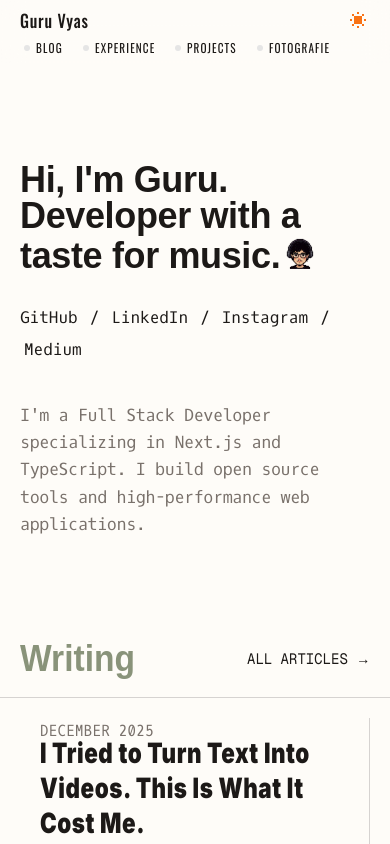
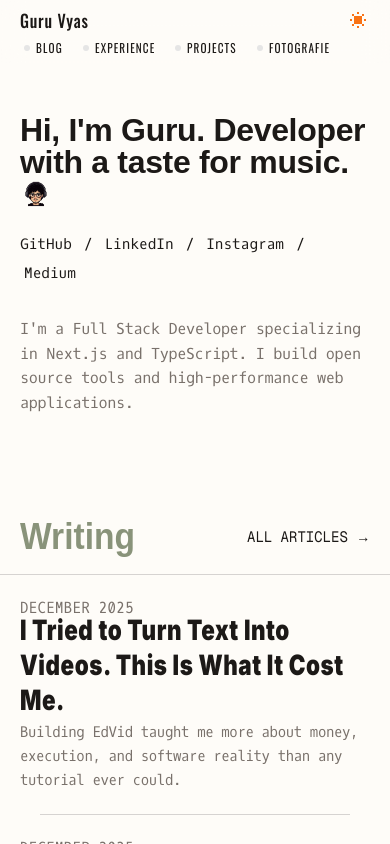
Before and after one commit to wakeupguruu/portfolio, a Next.js app: page / in a window 390 px wide. Shown: the top 844 px of the page. Built offline with nearby package versions, Linux system fonts and the light colour scheme; a web font is replaced by a local one.

Commit message:
Optimize Homepage for mobile: Typography, Padding, and Scroll adjustments

```diff
--- a/app/page.tsx
+++ b/app/page.tsx
@@ -43,9 +43,9 @@ export default function Home() {
 
 
       {/* Hero */}
-      <Section className="pt-24">
+      <Section className="pt-12 md:pt-24">
         <Container>
-          <h1 className="font-tasa text-4xl font-extrabold leading-none tracking-[-0.04em] text-[#1c1917] dark:text-[#ededed] sm:text-[3.4rem] max-w-4xl">
+          <h1 className="font-tasa text-[2rem] md:text-4xl sm:text-[3.4rem] font-extrabold leading-none tracking-[-0.04em] text-[#1c1917] dark:text-[#ededed] max-w-4xl">
             <span>Hi, I'm <Link href="/about" className="hover:underline underline-offset-4 decoration-2 decoration-accent transition-all">Guru</Link>. Developer with a taste for music.</span>
 
             <HeroAnimation className="align-bottom">
@@ -54,13 +54,13 @@ export default function Home() {
                 alt="Guru Character"
                 width={64}
                 height={64}
-                className="w-10 h-10 sm:w-16 sm:h-16 object-contain"
+                className="w-8 h-8 md:w-16 md:h-16 object-contain"
                 suppressHydrationWarning
               />
             </HeroAnimation>
           </h1>
 
-          <div className="mt-8 flex flex-wrap items-center gap-2 text-base font-oxygen text-muted-foreground">
+          <div className="mt-6 md:mt-8 flex flex-wrap items-center gap-2 text-[0.9rem] md:text-base font-oxygen text-muted-foreground">
             <a href="https://github.com/wakeupguruu" target="_blank" rel="noreferrer" className="px-1 -ml-1 transition-all duration-75 hover:bg-black hover:text-white! dark:hover:bg-white dark:hover:text-black! rounded-sm">GitHub</a>
             <span className="text-muted-foreground/40">/</span>
             <a href="https://www.linkedin.com/in/guru-vyas-16a0b82a7" target="_blank" rel="noreferrer" className="px-1 transition-all duration-75 hover:bg-black hover:text-white! dark:hover:bg-white dark:hover:text-black! rounded-sm">LinkedIn</a>
@@ -71,7 +71,7 @@ export default function Home() {
           </div>
 
           <p
-            className="mt-10 max-w-2xl tracking-tight text-[1.05rem] leading-relaxed font-oxygen"
+            className="mt-8 md:mt-10 max-w-2xl tracking-tight text-[0.95rem] md:text-[1.05rem] leading-relaxed font-oxygen"
             style={{ color: "var(--description-text)" }}
           >
             I'm a Full Stack Developer specializing in Next.js and TypeScript. I build open source tools and high-performance web applications.
@@ -106,12 +106,12 @@ export default function Home() {
                     const isLeft = i % 2 === 0;
                     const isFirstRow = i < 2;
 
-                    // Base classes: Reduced padding (px-5)
-                    let classes = "relative px-5 py-6 border-custom-separator";
+                    // Base classes: Reduced padding (px-0 on mobile, px-5 on sm)
+                    let classes = "relative px-0 sm:px-5 py-6 border-custom-separator";
 
-                    // Vertical Divider (Left Column Only) - Stops short of top/bottom
+                    // Vertical Divider (Left Column Only) - Stops short of top/bottom (Hidden on mobile)
                     if (isLeft) {
-                      classes += " after:content-[''] after:absolute after:right-0 after:top-5 after:bottom-5 after:w-px after:bg-[var(--border-separator)]";
+                      classes += " sm:after:content-[''] sm:after:absolute sm:after:right-0 sm:after:top-5 sm:after:bottom-5 sm:after:w-px sm:after:bg-[var(--border-separator)]";
                     }
 
                     // Middle Horizontal Divider (First Row Only) - Text Aligned (left-5)
@@ -162,7 +162,7 @@ export default function Home() {
         {/* Removed Container wrapper to allow full-bleed left edge (no padding) */}
         <PhotographsScroll>
           {/* Photo 1 */}
-          <div className="relative h-[600px] w-auto aspect-2/3 shrink-0 snap-center bg-gray-100 dark:bg-zinc-800 overflow-hidden group">
+          <div className="relative h-[400px] md:h-[600px] w-auto aspect-2/3 shrink-0 snap-center bg-gray-100 dark:bg-zinc-800 overflow-hidden group">
             <Image
               src="/images/21.jpg"
               alt="Photograph 1"
@@ -172,7 +172,7 @@ export default function Home() {
             />
           </div>
           {/* Photo 2 */}
-          <div className="relative h-[600px] w-auto aspect-2/3 shrink-0 snap-center bg-gray-100 dark:bg-zinc-800 overflow-hidden group">
+          <div className="relative h-[400px] md:h-[600px] w-auto aspect-2/3 shrink-0 snap-center bg-gray-100 dark:bg-zinc-800 overflow-hidden group">
             <Image
               src="/images/22.jpg"
               alt="Photograph 2"
@@ -182,7 +182,7 @@ export default function Home() {
             />
           </div>
           {/* Photo 3 */}
-          <div className="relative h-[600px] w-auto aspect-2/3 shrink-0 snap-center bg-gray-100 dark:bg-zinc-800 overflow-hidden group">
+          <div className="relative h-[400px] md:h-[600px] w-auto aspect-2/3 shrink-0 snap-center bg-gray-100 dark:bg-zinc-800 overflow-hidden group">
             <Image
               src="/images/28.jpg"
               alt="Photograph 3"
@@ -192,7 +192,7 @@ export default function Home() {
             />
           </div>
           {/* Photo 4 */}
-          <div className="relative h-[600px] w-auto aspect-2/3 shrink-0 snap-center bg-gray-100 dark:bg-zinc-800 overflow-hidden group">
+          <div className="relative h-[400px] md:h-[600px] w-auto aspect-2/3 shrink-0 snap-center bg-gray-100 dark:bg-zinc-800 overflow-hidden group">
             <Image
               src="/images/42.jpg"
               alt="Photograph 4"
@@ -202,7 +202,7 @@ export default function Home() {
             />
           </div>
           {/* Photo 5 */}
-          <div className="relative h-[600px] w-auto aspect-2/3 shrink-0 snap-center bg-gray-100 dark:bg-zinc-800 overflow-hidden group">
+          <div className="relative h-[400px] md:h-[600px] w-auto aspect-2/3 shrink-0 snap-center bg-gray-100 dark:bg-zinc-800 overflow-hidden group">
             <Image
               src="/images/18.jpg"
               alt="Photograph 5"
@@ -213,7 +213,7 @@ export default function Home() {
           </div>
 
           {/* More Link Card */}
-          <Link href="/photography" className="group relative h-[600px] w-[400px] shrink-0 snap-center flex flex-col items-center justify-center text-center p-6 transition-colors duration-300 bg-(--bg-more-card) border border-transparent hover:border-(--border-more-card-hover)">
+          <Link href="/photography" className="group relative h-[400px] md:h-[600px] w-auto aspect-2/3 shrink-0 snap-center flex flex-col items-center justify-center text-center p-6 transition-colors duration-300 bg-(--bg-more-card) border border-transparent hover:border-(--border-more-card-hover)">
             <span className="font-oxygen text-xs tracking-widest uppercase mb-4 text-(--text-more-card-sub)">View All</span>
             <div className="flex items-center gap-2 text-base font-sans font-bold text-(--text-more-card)">
               <span>MORE PHOTOGRAPHS</span>
```
